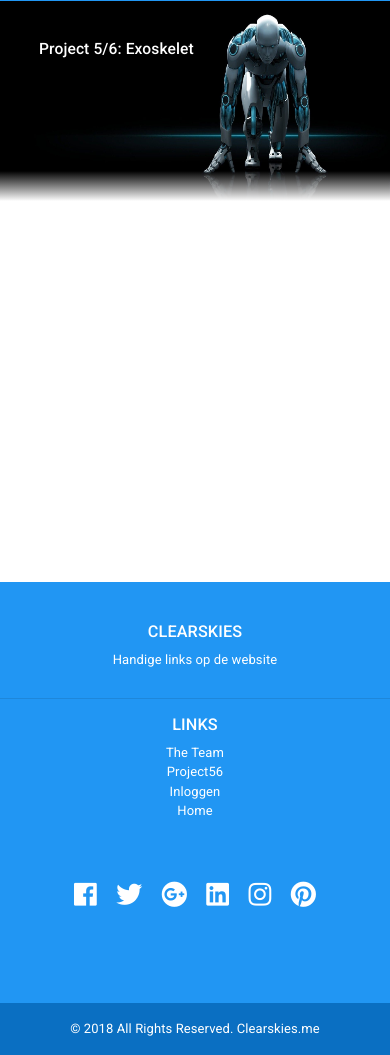
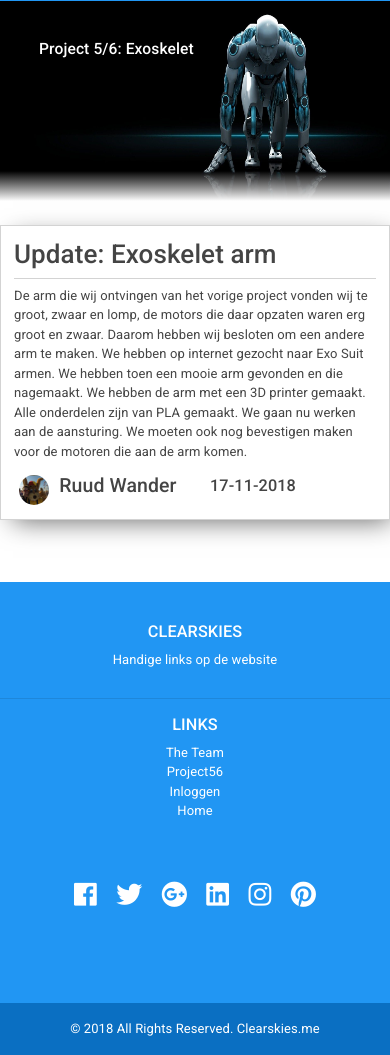
Before and after one commit to JellevanKoppen/HrWebsite, a PHP site: page /project56voortgang.php in a window 390 px wide. Shown: the part 262-1317 px from the top of the page. Run offline with PHP 8.4, Linux system fonts and the light colour scheme; some libraries are stand-ins or nearby versions.

Commit message:
Fixed issue with tiny profile picture on mobile voortgangpage, added image viewer on project56 page

```diff
--- a/css/voortgang.css
+++ b/css/voortgang.css
@@ -16,9 +16,28 @@
   flex: 1 1 50%;
 }
 
+.voortgang{
+  width: 100%;
+}
+
 .streepje{
   height: 1px;
   background: lightgrey;
   width: 100%;
   margin-bottom: 0.5em;
 }
+
+@media only screen and (max-width: 768px) {
+  .profielfoto{
+    padding: 0 !important;
+  }
+
+  .midden_wrapper{
+    padding-left: 10px;
+  }
+
+  .midden_content{
+    padding: 0 0 0 10px;
+  }
+
+}
--- a/dashboard.php
+++ b/dashboard.php
@@ -48,7 +48,8 @@
             $naam = "Thomas Martens";
           }
 
-          $newpost = '<section>
+          $newpost =
+          '<section class="voortgang">
             <div class="col-12 my-4 blokkie">
               <h2>'. $titel .'</h2>
               <div class="streepje"></div>
@@ -56,7 +57,7 @@
               <div class="row midden_wrapper">
                 <div class="col-6">
                   <div class="row midden_wrapper">
-                    <div class="col-2">
+                    <div class="col-2 profielfoto">
                       <img src="assets/img/persons/'. $auteur .'.jpg" class="img-fluid rounded-circle" alt="ruud">
                     </div>
                     <div class="col-10 midden_content">
--- a/inc/footer.php
+++ b/inc/footer.php
@@ -105,3 +105,4 @@
   <script src="js/bootstrap.min.js"></script>
   <script src="js/scroll.js"></script>
   <script src="js/navigator.js"></script>
+  <script src="js/modal.js"></script>
--- /dev/null
+++ b/js/modal.js
@@ -0,0 +1,20 @@
+// Get the modal
+var modal = document.getElementById('myModal');
+
+// Get the image and insert it inside the modal - use its "alt" text as a caption
+var img = document.getElementById('chart');
+var modalImg = document.getElementById("img01");
+var captionText = document.getElementById("caption");
+img.onclick = function(){
+    modal.style.display = "block";
+    modalImg.src = this.src;
+    captionText.innerHTML = this.alt;
+}
+
+// Get the <span> element that closes the modal
+var span = document.getElementsByClassName("close")[0];
+
+// When the user clicks on <span> (x), close the modal
+span.onclick = function() {
+  modal.style.display = "none";
+}
--- a/project56voortgang.php
+++ b/project56voortgang.php
@@ -33,6 +33,28 @@
       <div class="container">
         <div class="row">
           <!-- start input -->
+<section class="voortgang">
+            <div class="col-12 my-4 blokkie">
+              <h2>Update: Exoskelet arm</h2>
+              <div class="streepje"></div>
+              <p>De arm die wij ontvingen van het vorige project vonden wij te groot, zwaar en lomp, de motors die daar opzaten waren erg groot en zwaar. Daarom hebben wij besloten om een andere arm te maken. We hebben op internet gezocht naar Exo Suit armen. We hebben toen een mooie arm gevonden en die nagemaakt. We hebben de arm met een 3D printer gemaakt. Alle onderdelen zijn van PLA gemaakt. We gaan nu werken aan de aansturing. We moeten ook nog bevestigen maken voor de motoren die aan de arm komen.</p>
+              <div class="row midden_wrapper">
+                <div class="col-6">
+                  <div class="row midden_wrapper">
+                    <div class="col-2 profielfoto">
+                      <img src="assets/img/persons/ruud.jpg" class="img-fluid rounded-circle" alt="ruud">
+                    </div>
+                    <div class="col-10 midden_content">
+                      <h4>Ruud Wander</h4>
+                    </div>
+                  </div>
+                </div>
+                <div class="col-6 midden_content">
+                  <h5>17-11-2018</h5>
+                </div>
+              </div>
+            </div>
+          </section>
         </div>
       </div>
     </div>
```
Also changed, not shown: css/modal.css (added, +79 -0 lines), project56.php (+14 -0 lines), assets/img/morph.jpeg (added).
